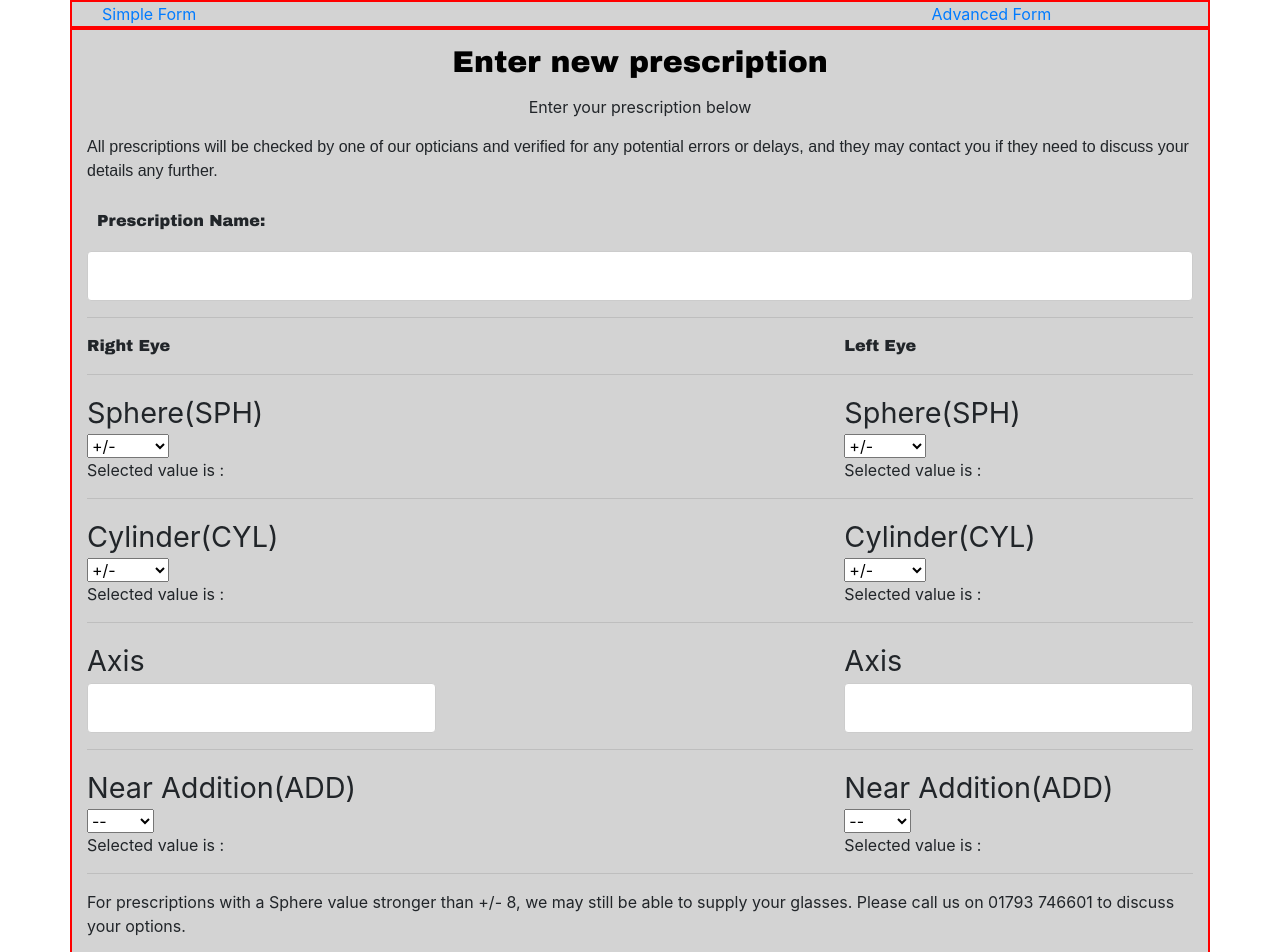
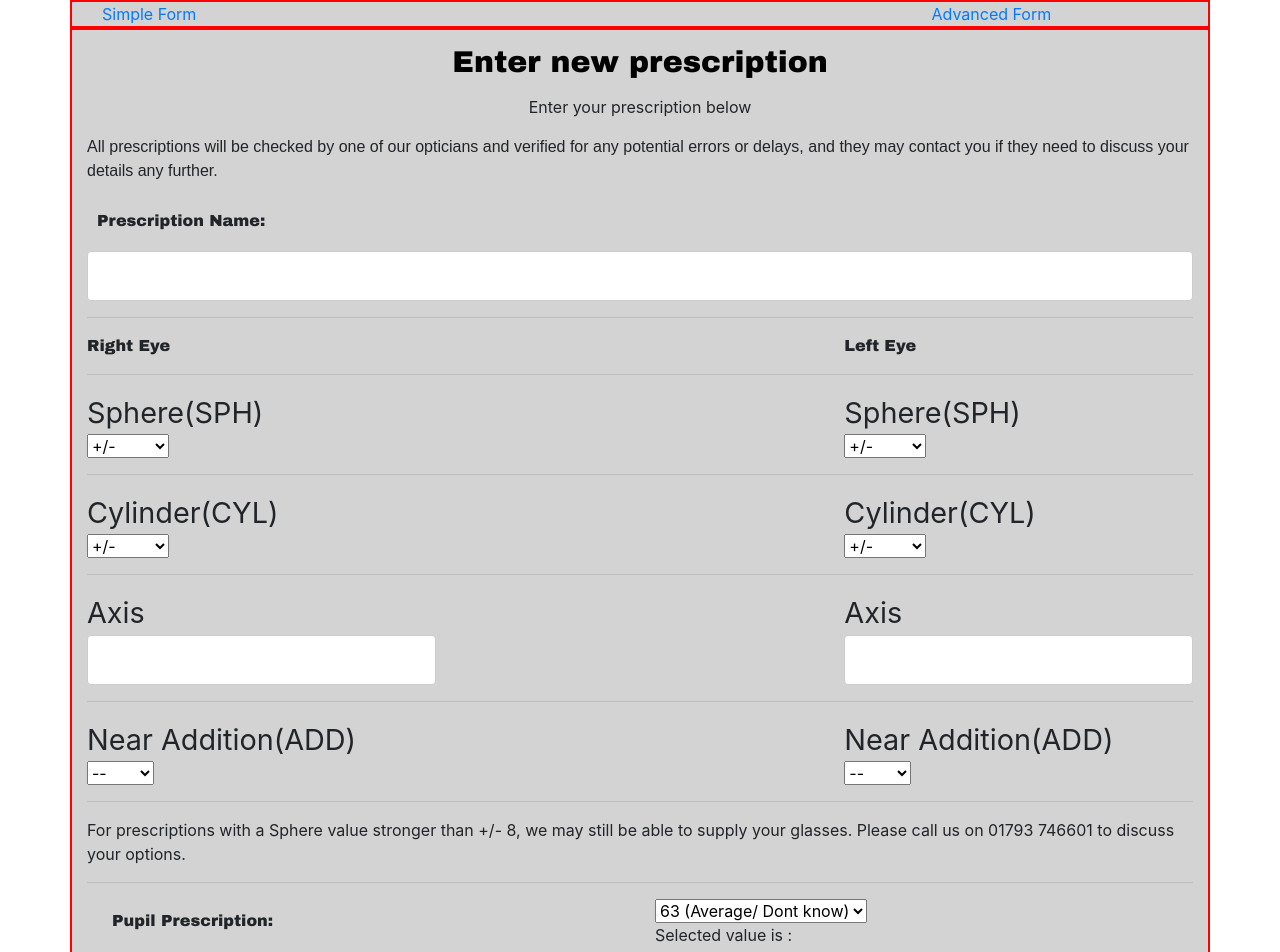
Before and after one commit to neellodhiya05/ReactPrescriptionForm, a React (Create React App) app: page / in a window 1280 px wide. Shown: the top 952 px of the page. Built offline with nearby package versions, Linux system fonts and the light colour scheme; the HTML template or start-up script is replaced by a standard one.

Commit message:
getting data to console

```diff
--- a/src/component/ExtraInfo.js
+++ b/src/component/ExtraInfo.js
@@ -1,12 +1,24 @@
 import React, { Component, useState } from "react";
 import { Container, Row, Col } from "react-bootstrap";
 
-export function ExtraInfo() {
+export class ExtraInfo extends Component {
 
-        const inputStyle = {
-            fontFamily: "Arial Black",
-            padding: "10px",
-        }
+     state ={
+         extraInfo: ' '
+     }
+
+     handleChange = e => {
+        this.setState({ [e.target.name]: e.target.value }, () => {
+          if (this.props.onChange) {
+            this.props.onChange(this.state);
+          }
+        })
+      };
+        render(){
+            const inputStyle = {
+                fontFamily: "Arial Black",
+                padding: "10px",
+            }
         return (
             <div>
                 <Container fluid="md" className="container">
@@ -18,8 +30,7 @@ export function ExtraInfo() {
                         </Col>
                         <Col>
 
-                                <input id="extrainfo"  type="text-area" name="name" required ></input>
-
+                        <input onChange={this.handleChange} id="extrainfo"  type="text-area" name="extraInfo" required ></input>
                         </Col>
                     </Row>
                 </Container>
@@ -27,3 +38,4 @@ export function ExtraInfo() {
             </div>
         )
     }
+}
--- a/src/component/Label.js
+++ b/src/component/Label.js
@@ -9,15 +9,20 @@ import { Component } from "react";
 
 export class Label extends Component{
 
+
+
+
     constructor(props){
         super(props)
 
         this.state ={
             userId: ' ',
 
-                }
+                    }
     }
-
+    handleCallback = (childData) =>{
+        this.setState({extraInfo: childData})
+    }
     changeHandler = (e)=>{
         this.setState({  [e.target.name]: e.target.value   })
     }
@@ -25,7 +30,6 @@ export class Label extends Component{
     submitHandler = (e) => {
         e.preventDefault()
         console.log(this.state)
-
         axios.post('https://jsonplaceholder.typicode.com/posts', this.state)
         .then(response => {
             console.log(response)
@@ -36,7 +40,10 @@ export class Label extends Component{
     }
 
   render(){
+      const name="neel";
+      const eventhandler = data => console.log(data)
       const {userId} = this.state
+
         const mystyle = {
             color: "black",
             padding: "10px",
@@ -65,10 +72,10 @@ export class Label extends Component{
 
                 <hr></hr>
                  {/* EyeComponent*/}
-                 <Lens />
+                 <Lens info={name} />
                 <PupilPre />
                 <DateOfPre />
-                <ExtraInfo />
+                <ExtraInfo onChange={eventhandler}  />
                 <CheckBoxAndBtn />
                 </form>
             </div>
--- a/src/component/Lens.js
+++ b/src/component/Lens.js
@@ -4,8 +4,18 @@ import { NearAddSelect } from "./NearAddSelect";
 import { Select } from "./Select";
 
 export class Lens extends Component {
+       constructor(props){
+              super(props);
+
+       }
+
        render() {
+              const eventhandler = data => console.log(data)
+              const nearAdd = data => console.log(data)
+
               return (
+
+
                      <div>
 
                             <Row style={{ fontFamily: "Arial Black" }}>
@@ -26,9 +36,9 @@ export class Lens extends Component {
                             </Row>
                             <Row>
 
-                                   <Col ><Select /> </Col>
+                                   <Col ><Select onChange={eventhandler}/></Col>
                                    <Col></Col>
-                                   <Col><Select /></Col>
+                                   <Col><Select onChange={eventhandler}/></Col>
 
                             </Row>
                             <hr></hr>
@@ -41,9 +51,9 @@ export class Lens extends Component {
                             </Row>
                             <Row>
 
-                                   <Col ><Select /> </Col>
+                                   <Col ><Select onChange={eventhandler}/> </Col>
                                    <Col></Col>
-                                   <Col><Select /></Col>
+                                   <Col><Select onChange={eventhandler} /></Col>
 
                             </Row>
                             <hr></hr>
@@ -56,7 +66,7 @@ export class Lens extends Component {
                             </Row>
                             <Row>
 
-                                   <Col ><input type="number" /></Col>
+                                   <Col ><input type="number"/></Col>
                                    <Col></Col>
                                    <Col><input type="number" /></Col>
 
@@ -71,9 +81,9 @@ export class Lens extends Component {
                             </Row>
                             <Row>
 
-                                   <Col ><NearAddSelect /> </Col>
+                                   <Col ><NearAddSelect onChange={nearAdd}/> </Col>
                                    <Col></Col>
-                                   <Col><NearAddSelect /> </Col>
+                                   <Col><NearAddSelect onChange={nearAdd}/> </Col>
 
                             </Row>
                             <hr></hr>
--- a/src/component/NearAddSelect.js
+++ b/src/component/NearAddSelect.js
@@ -5,14 +5,17 @@ export class NearAddSelect extends React.Component {
     super(props);
     this.state = {
      values: [],
-      colours: {},
-      selectValues: ""
+
     };
-    this.handleDropdownChange = this.handleDropdownChange.bind(this);
+
   }
-  handleDropdownChange(e){
-    this.setState({ selectValues: e.target.value });
-}
+  handleChange = e => {
+    this.setState({ [e.target.name]: e.target.value }, () => {
+      if (this.props.onChange) {
+        this.props.onChange(this.state);
+      }
+    })
+  };
 
   componentDidMount() {
     this.setState({
@@ -49,12 +52,10 @@ export class NearAddSelect extends React.Component {
 
     return (
       <div>
-        <select onChange={this.handleDropdownChange}>
+        <select onChange={this.handleChange} name="nearAdd">
           {valuesList}
         </select>
-        <div>
-            Selected value is : {this.state.selectValues}
-        </div>
+
       </div>
     );
   }
--- a/src/component/PupilPre.js
+++ b/src/component/PupilPre.js
@@ -3,7 +3,11 @@ import { Container, Row, Col } from "react-bootstrap";
 import { PupilSelect } from "./PupilSelect";
 
 export class PupilPre extends Component {
+
+
+
     render() {
+        const eventhandler = data => console.log(data)
         const inputStyle = {
             fontFamily: "Arial Black",
             padding: "10px",
@@ -19,7 +23,7 @@ export class PupilPre extends Component {
                         </Col>
 
                         <Col>
-                            <PupilSelect />
+                            <PupilSelect onChange={eventhandler}/>
                         </Col>
                     </Row>
                 </Container>
--- a/src/component/PupilSelect.js
+++ b/src/component/PupilSelect.js
@@ -5,14 +5,17 @@ export class PupilSelect extends React.Component {
     super(props);
     this.state = {
      values: [],
-      colours: {},
-      selectValues: ""
+
     };
-    this.handleDropdownChange = this.handleDropdownChange.bind(this);
   }
-  handleDropdownChange(e){
-    this.setState({ selectValues: e.target.value });
-}
+  handleChange = e => {
+    this.setState({ [e.target.name]: e.target.value }, () => {
+      if (this.props.onChange) {
+        this.props.onChange(this.state);
+      }
+    })
+  };
+
   componentDidMount() {
     this.setState({
      values: [
@@ -58,7 +61,7 @@ export class PupilSelect extends React.Component {
 
     return (
       <div>
-        <select onChange={this.handleDropdownChange}>
+        <select name="pupilpre" onChange={this.handleChange}>
           {valuesList}
         </select>
         <div>
--- a/src/component/Select.js
+++ b/src/component/Select.js
@@ -5,14 +5,18 @@ export class Select extends React.Component {
     super(props);
     this.state = {
      values: [],
-      colours: {},
-      selectValues: ""
+
+
     };
-    this.handleDropdownChange = this.handleDropdownChange.bind(this);
+
   }
-  handleDropdownChange(e){
-      this.setState({ selectValues: e.target.value });
-}
+handleChange = e => {
+  this.setState({ [e.target.name]: e.target.value }, () => {
+    if (this.props.onChange) {
+      this.props.onChange(this.state);
+    }
+  })
+};
 
 
   componentDidMount() {
@@ -78,18 +82,16 @@ export class Select extends React.Component {
     let valuesList = values.length > 0
     	&& values.map((item, i) => {
       return (
-        <option key={i} value={item.id}>{item.name}</option>
+        <option key={i}   value={item.id}>{item.name}</option>
       )
     }, this);
-    console.log(this.state.selectValues)
+
     return (
       <div>
-        <select onChange={this.handleDropdownChange}>
+        <select name="select" onChange={this.handleChange}>
           {valuesList}
         </select>
-        <div>
-            Selected value is : {this.state.selectValues}
-        </div>
+
 
 
       </div>
```
